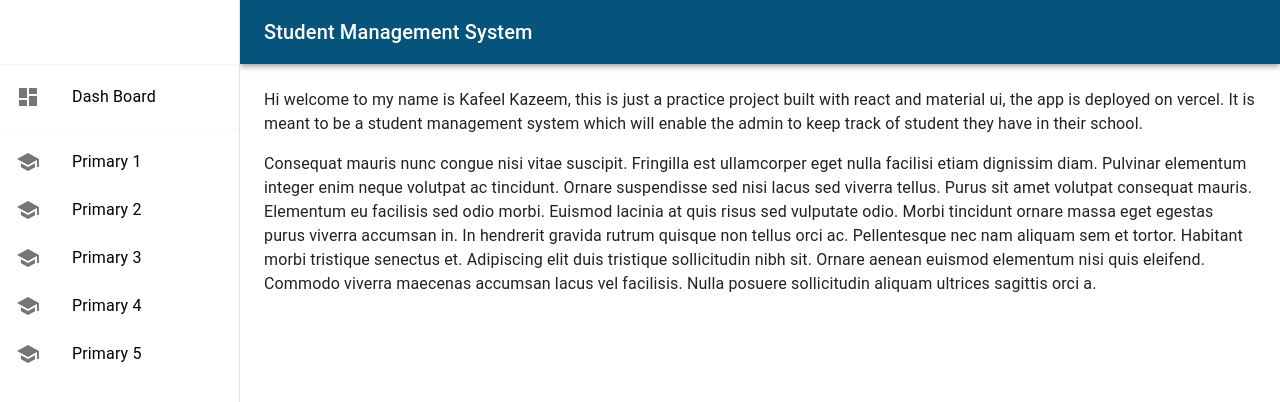
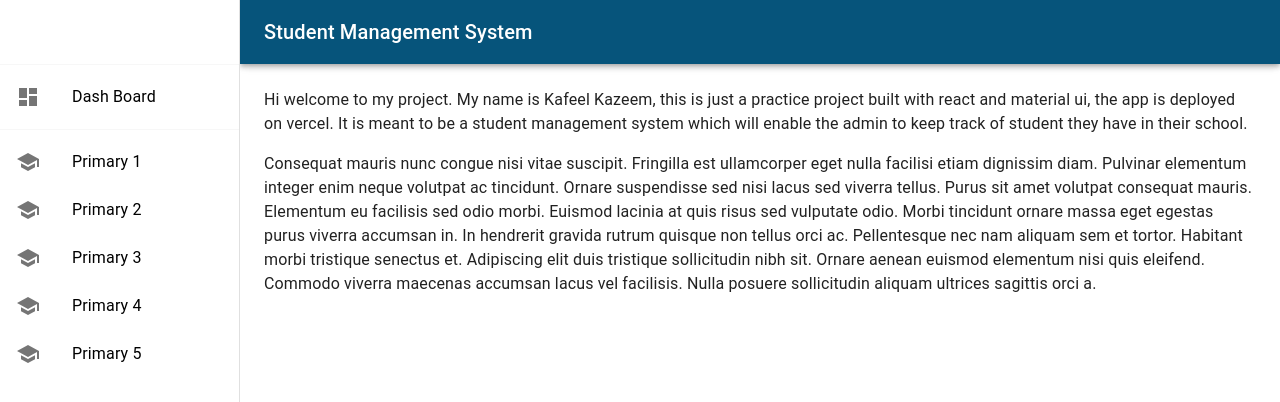
Before and after one commit to kafeelkazeem/StudentMS_frontEnd, a React (Create React App) app: page / in a window 1280 px wide. Shown: the top 402 px of the page. Built offline with nearby package versions, Linux system fonts and the light colour scheme.

Commit message:
new changes

```diff
--- a/src/pages/dashboard.jsx
+++ b/src/pages/dashboard.jsx
@@ -46,7 +46,7 @@ const Dash_board = () => {
       >
         <Toolbar />
         <Typography paragraph>
-          Hi welcome to my name is Kafeel Kazeem, this is just a practice project built with react and material ui, the app is deployed
+          Hi welcome to my project. My name is Kafeel Kazeem, this is just a practice project built with react and material ui, the app is deployed
           on vercel. It is meant to be a student management system which will enable the admin to keep track of student they have in their
           school.
         </Typography>
```
